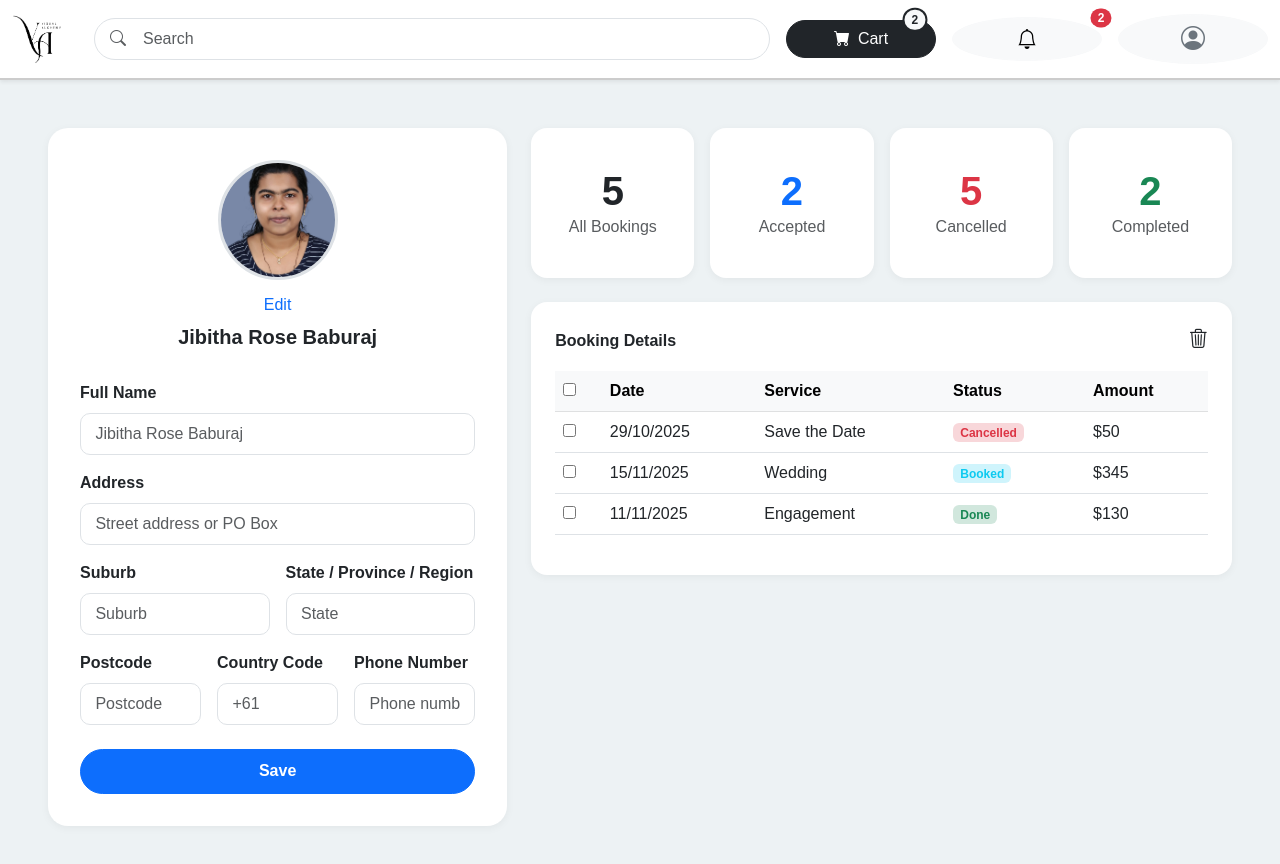
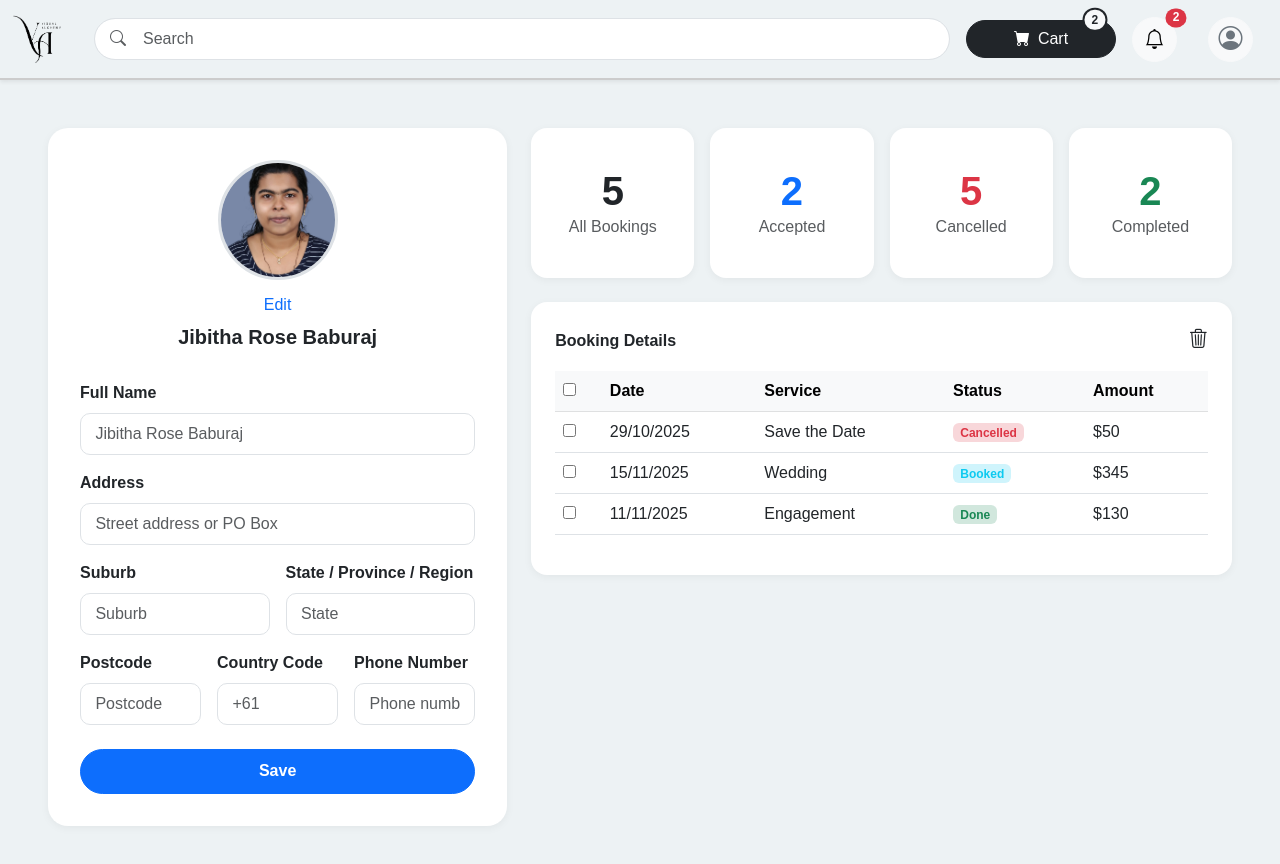
Before and after one commit to Jibitha0405/582_Assignment3, a plain HTML site: page customer_profile.html in a window 1280 px wide. Drawn offline with nearby package versions, Linux system fonts and the light colour scheme.

Commit message:
Navbar styling changes

```diff
--- a/customer_profile.html
+++ b/customer_profile.html
@@ -120,20 +120,24 @@
 </head>
 
 <body>
-    <nav class="navbar navbar-expand-lg shadow-sm bg-white">
+    <nav class="navbar navbar-expand-lg shadow-sm">
         <div class="container-fluid d-flex flex-column flex-lg-row justify-content-lg-between align-items-center gap-3">
+
             <a class="navbar-brand d-flex align-items-center" href="#">
                 <img src="img/icon.png" width="50" height="50" alt="">
             </a>
 
             <div class="d-flex flex-wrap align-items-center justify-content-center justify-content-lg-end gap-3 w-100">
-                <form class="d-flex position-relative flex-grow-1 min-w-200">
+
+                <!-- Search -->
+                <form class="d-flex position-relative flex-grow-1" style="min-width: 200px;">
                     <input class="form-control rounded-pill ps-5" type="search" placeholder="Search"
                         aria-label="Search">
                     <i class="bi bi-search position-absolute top-50 start-0 translate-middle-y ms-3 text-muted"></i>
                 </form>
 
-                <div class="position-relative min-w-120">
+                <!-- Cart -->
+                <div class="position-relative" style="min-width: 120px;">
                     <a class="btn btn-dark rounded-pill d-flex align-items-center justify-content-center gap-2 px-4"
                         href="checkout.html">
                         <i class="bi bi-cart-fill"></i>
@@ -143,16 +147,18 @@
                         class="cart-badge position-absolute translate-middle badge rounded-pill bg-light text-dark">2</span>
                 </div>
 
-                <div class="nav-item dropdown position-relative min-w-60">
+                <!-- Notifications -->
+                <div class="nav-item dropdown position-relative" style="min-width: 60px;">
                     <button
-                        class="btn btn-light rounded-circle position-relative d-flex align-items-center justify-content-center w-45 h-45"
-                        id="notificationDropdown" role="button" data-bs-toggle="dropdown" aria-expanded="false">
+                        class="btn btn-light rounded-circle position-relative d-flex align-items-center justify-content-center"
+                        id="notificationDropdown" role="button" data-bs-toggle="dropdown" aria-expanded="false"
+                        style="width: 45px; height: 45px;">
                         <i class="bi bi-bell fs-5"></i>
                         <span
                             class="position-absolute top-0 start-100 translate-middle badge rounded-pill bg-danger">2</span>
                     </button>
                     <ul class="dropdown-menu dropdown-menu-end mt-2 shadow-sm p-2"
-                        aria-labelledby="notificationDropdown" style="width: 320px;">
+                        aria-labelledby="notificationDropdown" style="width: 320px; white-space: normal;">
                         <li class="p-2 rounded bg-light mb-2">
                             <div class="fw-bold text-success">Booking Accepted ✅</div>
                             <div>Your Wedding Shoot booking for 4 May 2025 has been accepted.</div>
@@ -163,7 +169,8 @@
                         </li>
                         <li class="p-2 rounded bg-light">
                             <div class="fw-bold text-danger">Booking Declined ❌</div>
-                            <div>Your Save The Date booking for 17 April 2025 has been Rejected.</div>
+                            <div>Your Save The Date booking for 17 April 2025 has been Rejected since I have another
+                                booking on that day.</div>
                             <div class="small text-muted mt-1">1 day ago</div>
                             <div class="text-end mt-2">
                                 <button class="btn btn-sm btn-outline-secondary">OK</button>
@@ -172,10 +179,11 @@
                     </ul>
                 </div>
 
-                <div class="nav-item dropdown position-relative min-w-60">
-                    <button
-                        class="btn btn-light rounded-circle d-flex align-items-center justify-content-center w-45 h-45"
-                        id="profileDropdown" role="button" data-bs-toggle="dropdown" aria-expanded="false">
+                <!-- Profile Dropdown -->
+                <div class="nav-item dropdown position-relative" style="min-width: 60px;">
+                    <button class="btn btn-light rounded-circle d-flex align-items-center justify-content-center"
+                        id="profileDropdown" role="button" data-bs-toggle="dropdown" aria-expanded="false"
+                        style="width: 45px; height: 45px;">
                         <i class="bi bi-person-circle text-secondary fs-4"></i>
                     </button>
                     <ul class="dropdown-menu dropdown-menu-end mt-2 shadow-sm p-2" aria-labelledby="profileDropdown"
```
